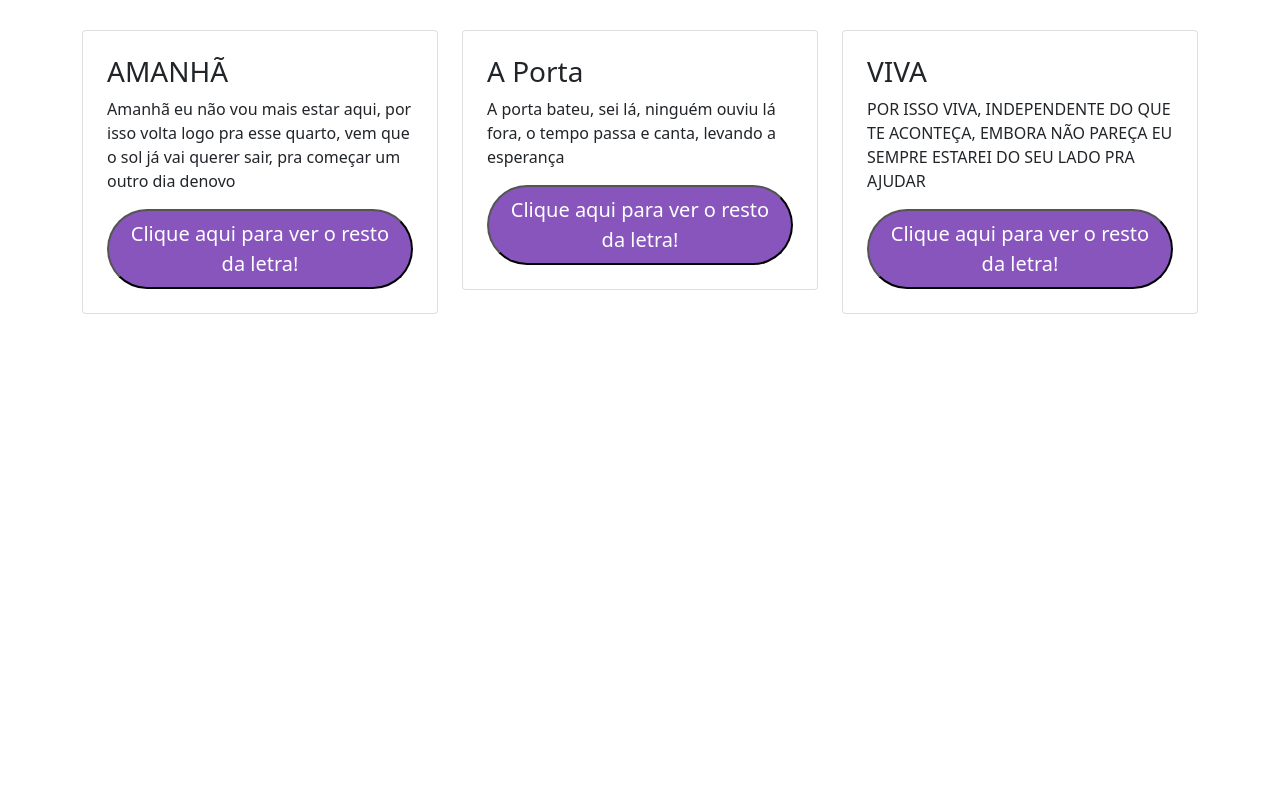
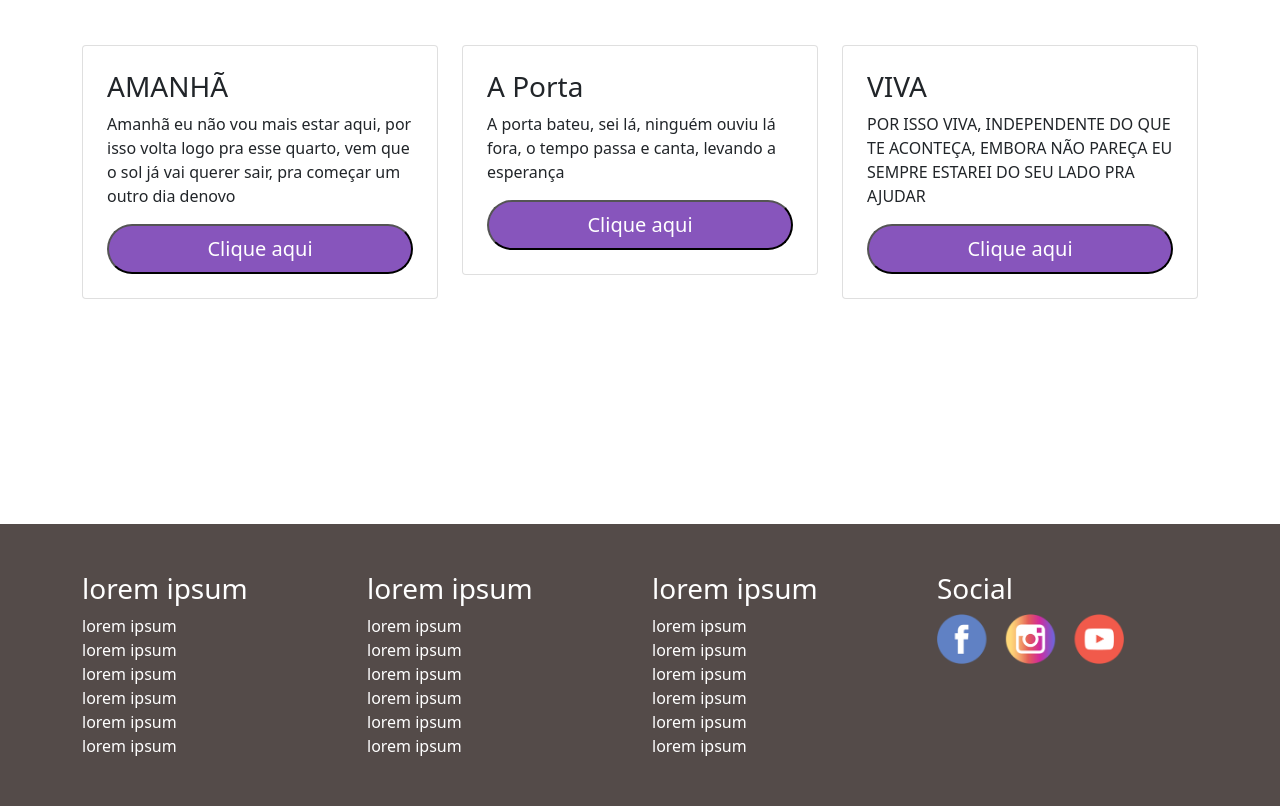
Before and after one commit to luistqs/vidasadia, a plain HTML site: page index.html in a window 1280 px wide. Shown: the part 1962-2768 px from the top of the page. Before the commit the page ends 2486 px from the top, so only its background shows below. Drawn offline with nearby package versions, Linux system fonts and the light colour scheme.

Commit message:
feito o rodapé

```diff
--- a/index.html
+++ b/index.html
@@ -22,6 +22,9 @@
         color: #ffffff;
         background: #8755bc;
 
+    }
+    .btn-brown {
+        background-color:#544B49;
     }
     #banner{
         background: url(./img/background.jpg)  no-repeat center 100%;
@@ -76,10 +79,10 @@
     </div>
 <!--fim primeira parte-->
 <!--inicio segunda parte-->
-    <div id="instagran" class="h-100">
+    <div id="instagran" class="h-100 bg-light">
         <div class="container h-100 text-black">
             <div class="row h-100 justify-content-end">
-                <div class="col-6 align-self-center">
+                <div class="col-5 align-self-center">
                     <h1 class="text-purple mb-5">Participe de nossas Redes Sociais</h1>
                     <p>
                         dorime iterino adapare dorime ameno ameno latire latiremo dorime ameno odapare iperavi ameno dimere dimere latiro latiremo ameno
@@ -104,7 +107,7 @@
                             <div class="card-body p-4">
                                 <h3>AMANHÃ</h3>
                                 <p>Amanhã eu não vou mais estar aqui, por isso volta logo pra esse quarto, vem que o sol já vai querer sair, pra começar um outro dia denovo</p>
-                                <button class="btn-lg btn-purple w-100 rounded-pill">Clique aqui para ver o resto da letra!</button>
+                                <button class="btn-lg btn-purple w-100 rounded-pill">Clique aqui </button>
                             </div>
                         </div>
                     </div>
@@ -113,7 +116,7 @@
                             <div class="card-body p-4">
                                 <h3>A Porta</h3>
                                 <p>A porta bateu, sei lá, ninguém ouviu lá fora, o tempo passa e canta, levando a esperança</p>
-                                <button class="btn-lg btn-purple w-100 rounded-pill">Clique aqui para ver o resto da letra!</button>
+                                <button class="btn-lg btn-purple w-100 rounded-pill">Clique aqui </button>
                             </div>
                         </div>
                     </div>
@@ -122,7 +125,7 @@
                             <div class="card-body p-4">
                                 <h3>VIVA</h3>
                                 <p>POR ISSO VIVA, INDEPENDENTE DO QUE TE ACONTEÇA, EMBORA NÃO PAREÇA EU SEMPRE ESTAREI DO SEU LADO PRA AJUDAR</p>
-                                <button class="btn-lg btn-purple w-100 rounded-pill">Clique aqui para ver o resto da letra!</button>
+                                <button class="btn-lg btn-purple w-100 rounded-pill">Clique aqui </button>
                             </div>
                         </div>
                     </div>
@@ -131,5 +134,46 @@
         </div>
     </div>
 </div>
+<!--fim terceira parte-->
+<!--inicio rodapé-->
+<div class="btn-brown p-5">
+    <div class="container text-white">
+        <div class="row">
+            <div class="col">
+                <h3>lorem ipsum</h3>
+                <p class="m-0"><a href="#" class="text-white text-decoration-none">lorem ipsum</a></p>
+                <p class="m-0"><a href="#" class="text-white text-decoration-none">lorem ipsum</a></p>
+                <p class="m-0"><a href="#" class="text-white text-decoration-none">lorem ipsum</a></p>
+                <p class="m-0"><a href="#" class="text-white text-decoration-none">lorem ipsum</a></p>
+                <p class="m-0"><a href="#" class="text-white text-decoration-none">lorem ipsum</a></p>
+                <p class="m-0"><a href="#" class="text-white text-decoration-none">lorem ipsum</a></p>
+            </div>
+            <div class="col">
+                <h3>lorem ipsum</h3>
+                <p class="m-0"><a href="#" class="text-white text-decoration-none">lorem ipsum</a></p>
+                <p class="m-0"><a href="#" class="text-white text-decoration-none">lorem ipsum</a></p>
+                <p class="m-0"><a href="#" class="text-white text-decoration-none">lorem ipsum</a></p>
+                <p class="m-0"><a href="#" class="text-white text-decoration-none">lorem ipsum</a></p>
+                <p class="m-0"><a href="#" class="text-white text-decoration-none">lorem ipsum</a></p>
+                <p class="m-0"><a href="#" class="text-white text-decoration-none">lorem ipsum</a></p>
+            </div>
+            <div class="col">
+                <h3>lorem ipsum</h3>
+                <p class="m-0"><a href="#" class="text-white text-decoration-none">lorem ipsum</a></p>
+                <p class="m-0"><a href="#" class="text-white text-decoration-none">lorem ipsum</a></p>
+                <p class="m-0"><a href="#" class="text-white text-decoration-none">lorem ipsum</a></p>
+                <p class="m-0"><a href="#" class="text-white text-decoration-none">lorem ipsum</a></p>
+                <p class="m-0"><a href="#" class="text-white text-decoration-none">lorem ipsum</a></p>
+                <p class="m-0"><a href="#" class="text-white text-decoration-none">lorem ipsum</a></p>
+            </div>
+            <div class="col">
+                <h3>Social</h3>
+                <img src="./img/social.png" alt="Mídias Sociais" height="50">
+
+            </div>
+        </div>
+    </div>
+</div>
+<!--fim rodapé-->
 </body>
 </html>
```
